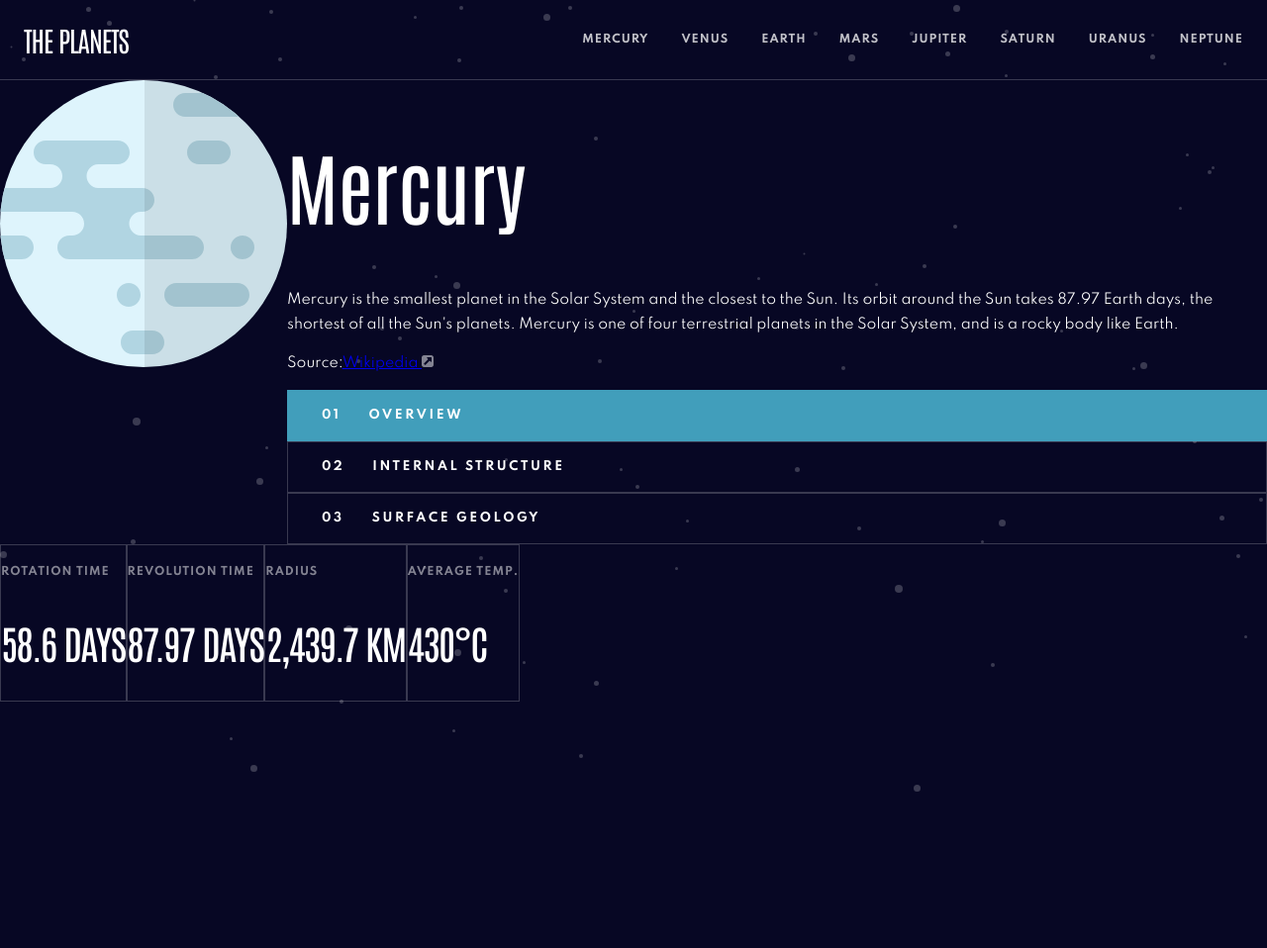
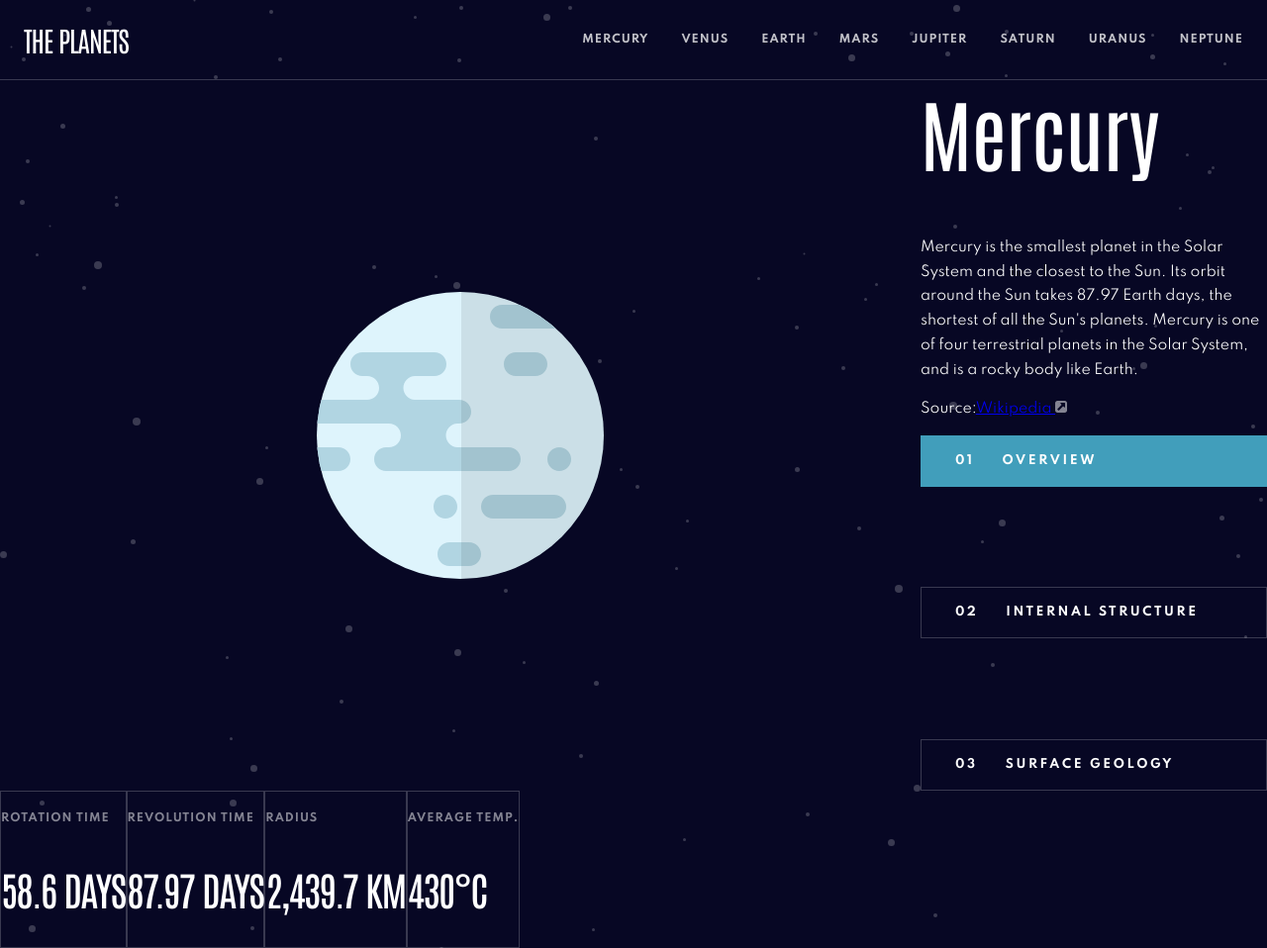
Before and after one commit to Andrparsons/planet-facts, a Gatsby site: page /Mercury in a window 1280 px wide. Shown: the whole page at 99% size. Before the commit the page ends 800 px from the top, so only its background shows below. Built offline with nearby package versions, Linux system fonts and the light colour scheme; Gatsby itself is replaced by a stand-in of ours.

Commit message:
image styling for all screen sizes

```diff
--- a/src/components/content.js
+++ b/src/components/content.js
@@ -4,7 +4,9 @@ import iconSource from "../assets/icon-source.svg";
 
 const PlanetContent = styled.div``;
 
-const Title = styled.h1``;
+const Title = styled.h1`
+  margin-top: 0;
+`;
 
 const Text = styled.p``;
 
--- a/src/components/layout.js
+++ b/src/components/layout.js
@@ -72,11 +72,13 @@ const GlobalStyle = createGlobalStyle`
     line-height: 1.78;
     background: url(${bgImage}) var(--midnight);
     color: var(--white);
+    overflow-x: hidden;
   }
 `;
 
 const Container = styled.main`
   display: grid;
+  grid-template-rows: min-content 300px 1fr min-content;
   grid-template-areas:
     "buttons"
     "image"
@@ -84,6 +86,7 @@ const Container = styled.main`
     "cards";
 
   @media (min-width: 600px) {
+    grid-template-rows: 460px 1fr min-content;
     grid-template-areas:
       "image image"
       "content buttons"
@@ -91,6 +94,8 @@ const Container = styled.main`
   }
 
   @media (min-width: 1100px) {
+    grid-template-rows: 1fr 1fr min-content;
+    grid-template-columns: 1fr 350px;
     grid-template-areas:
       "image content"
       "image buttons"
@@ -111,6 +116,9 @@ const ButtonGroup = styled.div`
     border-bottom: none;
     padding: 0;
   }
+
+  @media (min-width: 1100px) {
+  }
 `;
 
 const CardGroup = styled.div`
@@ -121,11 +129,33 @@ const CardGroup = styled.div`
 
 const ContentGroup = styled.div`
   grid-area: content;
+
+  @media (min-width: 1100px) {
+  }
 `;
 
 const ImageGroup = styled.div`
+  justify-self: center;
+  align-self: center;
   grid-area: image;
+  display: grid;
 `;
+
+const PlanetImage = styled.img`
+  max-width: 38.5%;
+  margin: 0 auto;
+  height: auto;
+
+  @media (min-width: 600px) {
+    max-width: 63.5%;
+  }
+
+  @media (min-width: 1100px) {
+    max-width: 100%;
+  }
+`;
+
+const PlanetOverlay = styled.img``;
 
 export default function Layout({ children }) {
   return (
@@ -152,3 +182,11 @@ Layout.ContentGroup = function LayoutContentGroup({ children }) {
 Layout.ImageGroup = function LayoutImageGroup({ children }) {
   return <ImageGroup>{children}</ImageGroup>;
 };
+
+Layout.PlanetImage = function LayoutPlanetImage({ ...restProps }) {
+  return <PlanetImage {...restProps} />;
+};
+
+Layout.PlanetOverlay = function LayoutPlanetOverlay({ ...restProps }) {
+  return <PlanetOverlay {...restProps} />;
+};
--- a/src/templates/planet.js
+++ b/src/templates/planet.js
@@ -46,9 +46,9 @@ export default function PlanetTemplate({ pageContext: { planet } }) {
   return (
     <Layout>
       <Layout.ImageGroup>
-        <img src={imagePath} alt={`Stylized ${planet.name}`} />
+        <Layout.PlanetImage src={imagePath} alt={`Stylized ${planet.name}`} />
         {page === "geology" ? (
-          <img src={`.${planet.images.geology}`} alt="" />
+          <Layout.PlanetOverlay src={`.${planet.images.geology}`} alt="" />
         ) : null}
       </Layout.ImageGroup>
       <Layout.ContentGroup>{content}</Layout.ContentGroup>
```
